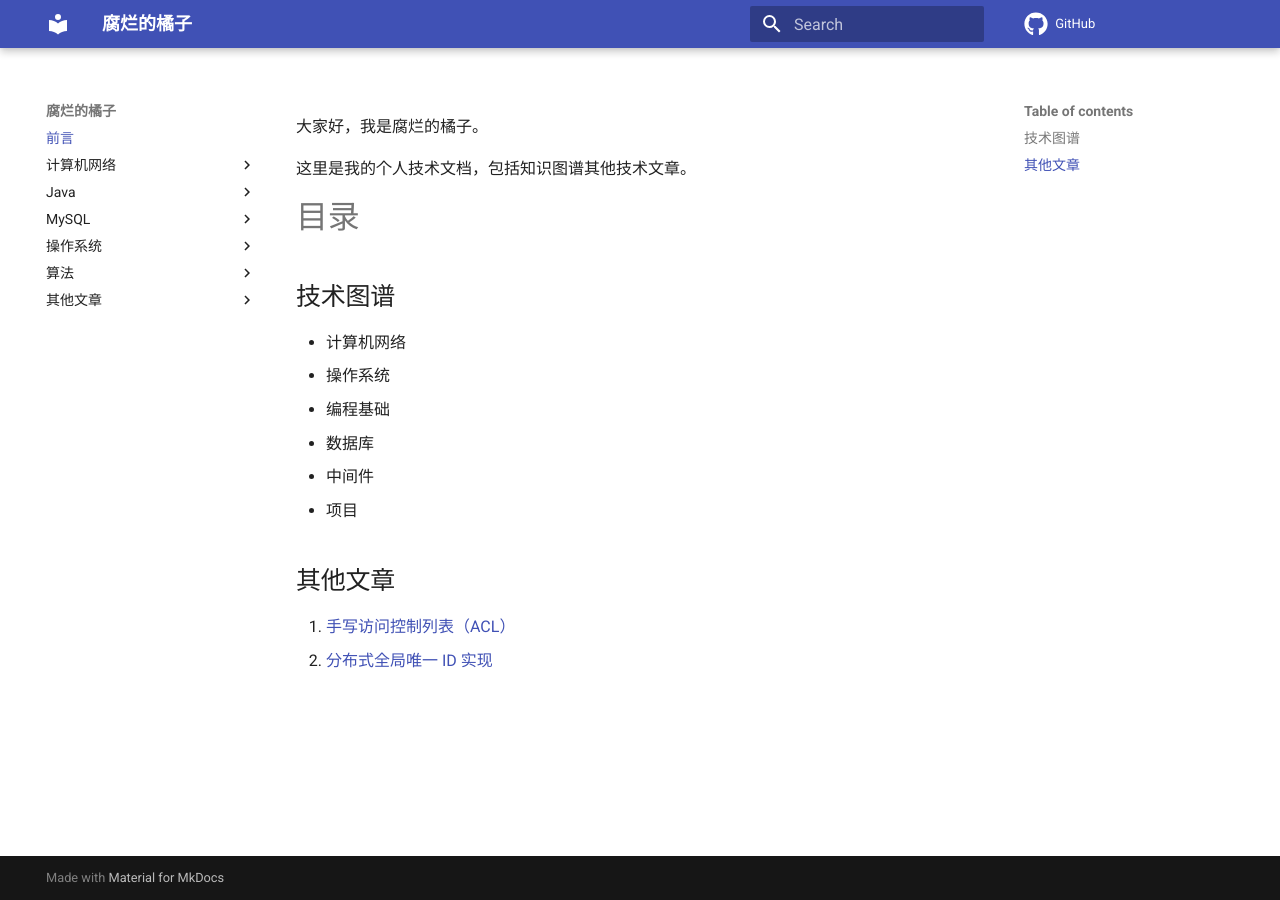
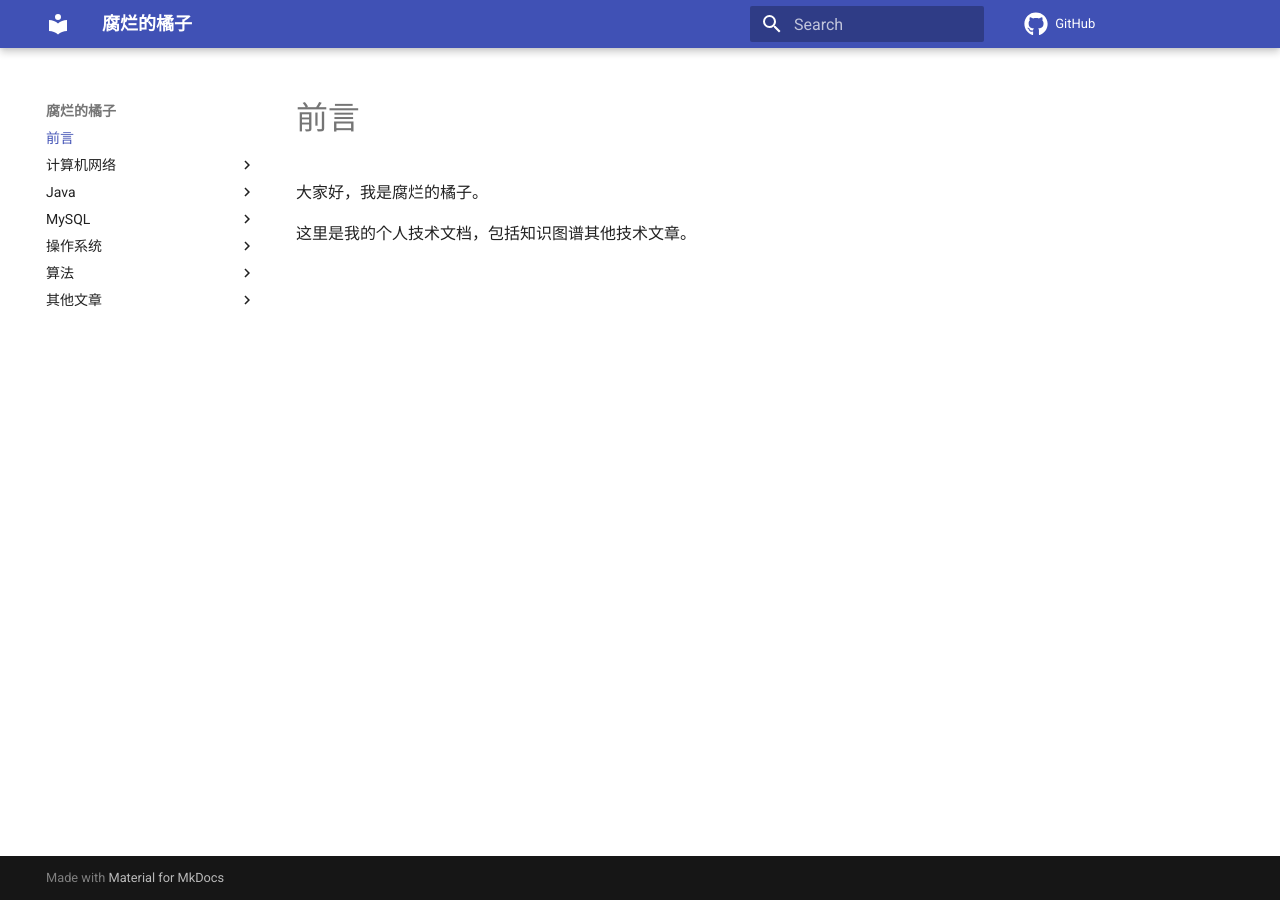
Before and after one commit to z1ming/cs-Hydra, an MkDocs documentation site: the page built from docs/index.md, in a window 1280 px wide. Built offline with MkDocs 1.6.1 and Material for MkDocs 9.7.7, drawn with Linux system fonts in a browser that asks for light colours; comment, search, counter and statistics services are not loaded.

Commit message:
Update index.md
Signed-off-by: Ziming Meng <zimingm94@gmail.com>

```diff
--- a/docs/index.md
+++ b/docs/index.md
@@ -1,19 +1,3 @@
 大家好，我是腐烂的橘子。
 
 这里是我的个人技术文档，包括知识图谱其他技术文章。
-
-# 目录
-
-## 技术图谱
-
-- 计算机网络
-- 操作系统
-- 编程基础
-- 数据库
-- 中间件
-- 项目
-
-## 其他文章
-
-1. [手写访问控制列表（ACL）](./文章/ACLs.md)
-2. [分布式全局唯一 ID 实现](./文章/id.md)
```
